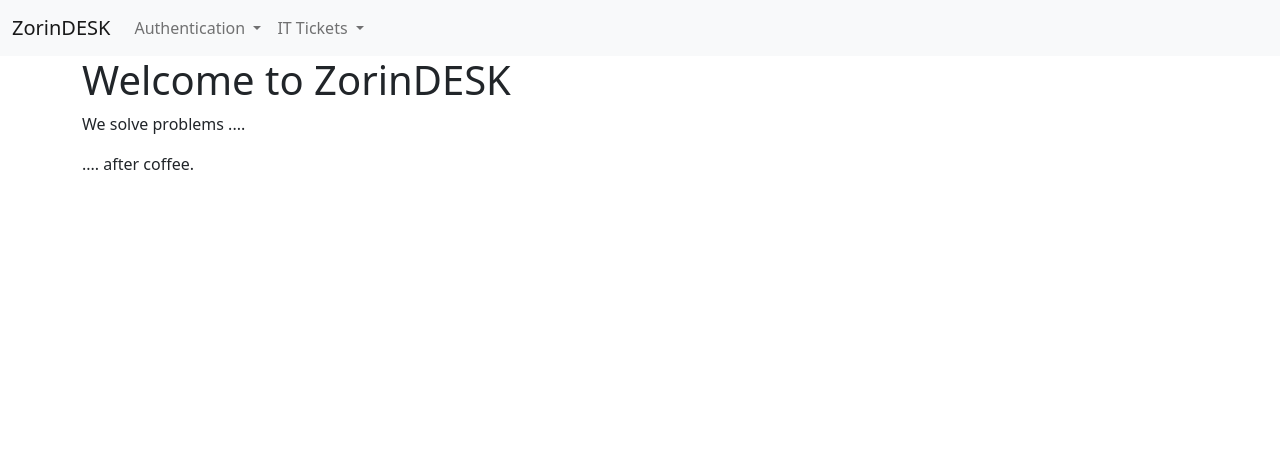
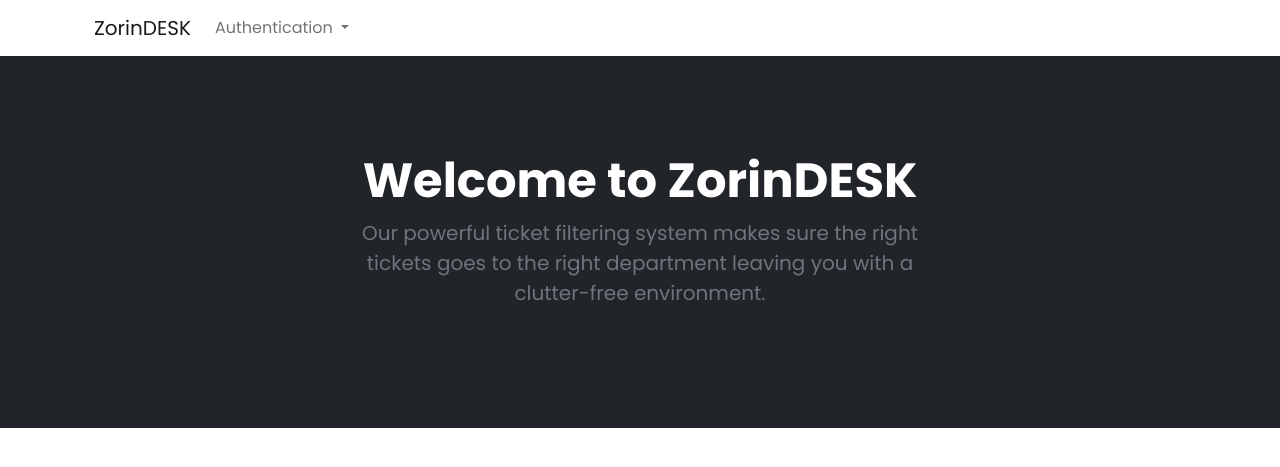
Before and after one commit to sbtah/django-helpdesk, a Django app: page / in a window 1280 px wide. Shown: the top 467 px of the page. Run offline with Django 4.2, Linux system fonts and the light colour scheme.

Commit message:
Added tests for CreateTicketView, done some tweaks in htmls

```diff
--- a/templates/base.html
+++ b/templates/base.html
@@ -10,8 +10,16 @@
     <!-- Bootstrap CSS -->
     <link href="https://cdn.jsdelivr.net/npm/bootstrap@5.1.3/dist/css/bootstrap.min.css" rel="stylesheet"
         integrity="sha384-1BmE4kWBq78iYhFldvKuhfTAU6auU8tT94WrHftjDbrCEXSU1oBoqyl2QvZ6jIW3" crossorigin="anonymous">
-
+    <!-- GOOGLEFONT -->
+    <link rel="preconnect" href="https://fonts.googleapis.com">
+    <link rel="preconnect" href="https://fonts.gstatic.com" crossorigin>
+    <link href="https://fonts.googleapis.com/css2?family=Poppins:wght@300;400;700&display=swap" rel="stylesheet">
     <title>ZorinDESK | {% block title %}{% endblock title %}</title>
+    <style>
+        body {
+            font-family: 'Poppins', sans-serif;
+        }
+    </style>
 </head>
 
 <body>
--- a/templates/home.html
+++ b/templates/home.html
@@ -1,9 +1,16 @@
 {% extends 'base.html' %}
 {% block title %}Home{% endblock title %}
 {% block content %}
-<div class="container">
-    <h1>Welcome to ZorinDESK</h1>
-    <p>We solve problems ....</p>
-    <p>.... after coffee.</p>
+
+<div class="bg-dark text-secondary px-4 py-5 text-center">
+    <div class="py-5">
+        <h1 class="display-5 fw-bold text-white">Welcome to ZorinDESK</h1>
+        <div class="col-lg-6 mx-auto">
+            <p class="fs-5 mb-4">Our powerful ticket filtering system makes sure the right tickets goes to the right
+                department leaving you with a clutter-free environment.</p>
+
+        </div>
+    </div>
 </div>
+
 {% endblock content %}
--- a/templates/navbar.html
+++ b/templates/navbar.html
@@ -1,8 +1,10 @@
-<nav class="navbar navbar-expand-lg navbar-light bg-light">
+<div class="container">
+    <nav class="navbar navbar-expand-lg navbar-light">
         <div class="container-fluid">
             <a class="navbar-brand" href="/">ZorinDESK</a>
-        <button class="navbar-toggler" type="button" data-bs-toggle="collapse" data-bs-target="#navbarSupportedContent"
-            aria-controls="navbarSupportedContent" aria-expanded="false" aria-label="Toggle navigation">
+            <button class="navbar-toggler" type="button" data-bs-toggle="collapse"
+                data-bs-target="#navbarSupportedContent" aria-controls="navbarSupportedContent" aria-expanded="false"
+                aria-label="Toggle navigation">
                 <span class="navbar-toggler-icon"></span>
             </button>
             <div class="collapse navbar-collapse" id="navbarSupportedContent">
@@ -32,6 +34,7 @@
                         </ul>
                     </li>
                     {% endif %}
+                    {% if request.user.is_authenticated %}
                     <li class="nav-item dropdown">
                         <a class="nav-link dropdown-toggle" href="#" id="navbarDropdown" role="button"
                             data-bs-toggle="dropdown" aria-expanded="false">
@@ -40,10 +43,12 @@
                         <ul class="dropdown-menu" aria-labelledby="navbarDropdown">
                             <li><a class="dropdown-item" href="{% url 'tickets:create-ticket' %}">Create Ticket</a></li>
                             <li><a class="dropdown-item" href="#">My Tickets</a></li>
-
                         </ul>
                     </li>
+                    {% else %}
+                    {% endif %}
                 </ul>
             </div>
         </div>
     </nav>
+</div>
--- a/tickets/templates/tickets/create_ticket.html
+++ b/tickets/templates/tickets/create_ticket.html
@@ -1,11 +1,11 @@
 {% extends 'base.html' %}
 {% block title %}Create Ticket{% endblock title %}
 {% block content %}
-<div class="container-sm mt-3 text-center mt-5 shadow mt-3 p-4 mb-5 rounded">
+<div style="width: 400px;" class="container-sm mt-3 text-center mt-5 shadow mt-3 p-4 mb-5 rounded">
     <form action="" method="POST" enctype="multipart/form-data">
         {% csrf_token %}
         {{ form.as_p }}
-        <button class="w-100 btn btn-info mt-4" type="submit">Create a Ticket</button>
+        <button class="w-100 btn btn-dark mt-4" type="submit">Create a Ticket</button>
     </form>
 </div>
 {% endblock content %}
--- a/users/templates/users/create_user.html
+++ b/users/templates/users/create_user.html
@@ -1,12 +1,12 @@
 {% extends 'base.html' %}
 {% block title %}Register{% endblock title %}
 {% block content %}
-<div class="container mt-5 shadow p-3 mb-5 rounded">
+<div style="width: 400px;" class="container mt-5 shadow p-3 mb-5 rounded">
     <h2 class="dsubhead fs-4 mt-3 mb-0 text-center pb-5">Register:</h2>
     <form class="" action="" method="POST" class="">
         {% csrf_token %}
         {{ form.as_p }}
-        <button class="form-control btn btn-info" type="submit" name="Submit">Register</button>
+        <button class="form-control btn btn-dark" type="submit" name="Submit">Register</button>
     </form>
 </div>
 {% endblock content %}
--- a/users/templates/users/login_user.html
+++ b/users/templates/users/login_user.html
@@ -1,12 +1,12 @@
 {% extends 'base.html' %}
 {% block title %}Login{% endblock title %}
 {% block content %}
-<div class="container mt-5 shadow p-3 mb-5 rounded">
+<div style="width: 300px;" class="container mt-5 shadow p-3 mb-5 rounded">
     <h2 class="dsubhead fs-4 mt-3 mb-0 text-center pb-5">Login:</h2>
-    <form class="" action="" method="POST" class="">
+    <form class="" action="" method="POST" class="main-form">
         {% csrf_token %}
         {{ form.as_p }}
-        <button class="form-control btn btn-info" type="submit" name="Submit">Login</button>
+        <button class="form-control btn btn-dark" type="submit" name="Submit">Login</button>
     </form>
 </div>
 {% endblock content %}
```
Also changed, not shown: core/tests/test_views.py (+38 -0 lines), tickets/views.py (line endings or trailing spaces). Lines whose indentation alone changed are shown as unchanged.
